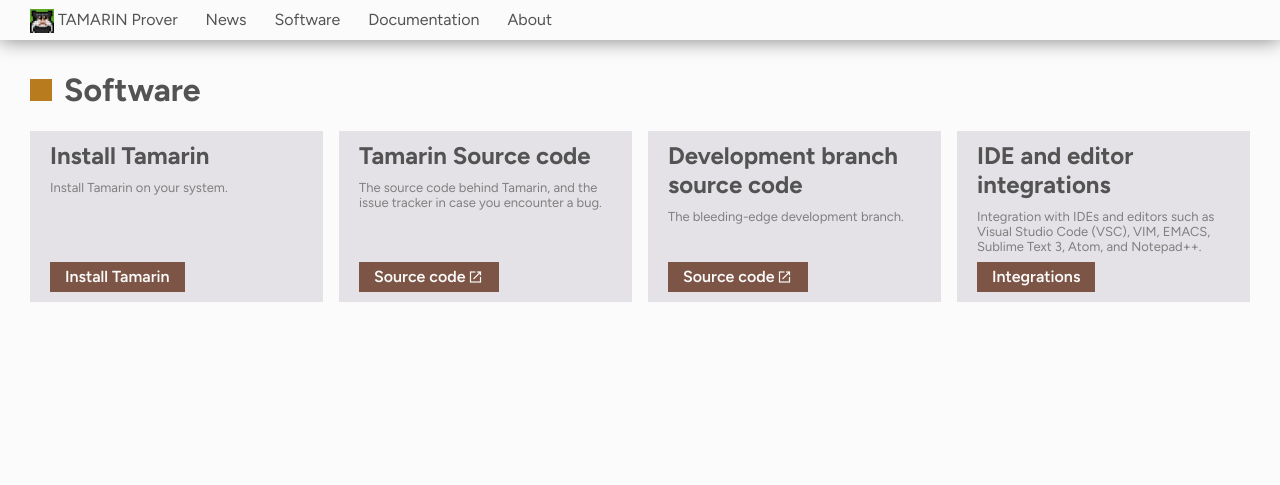
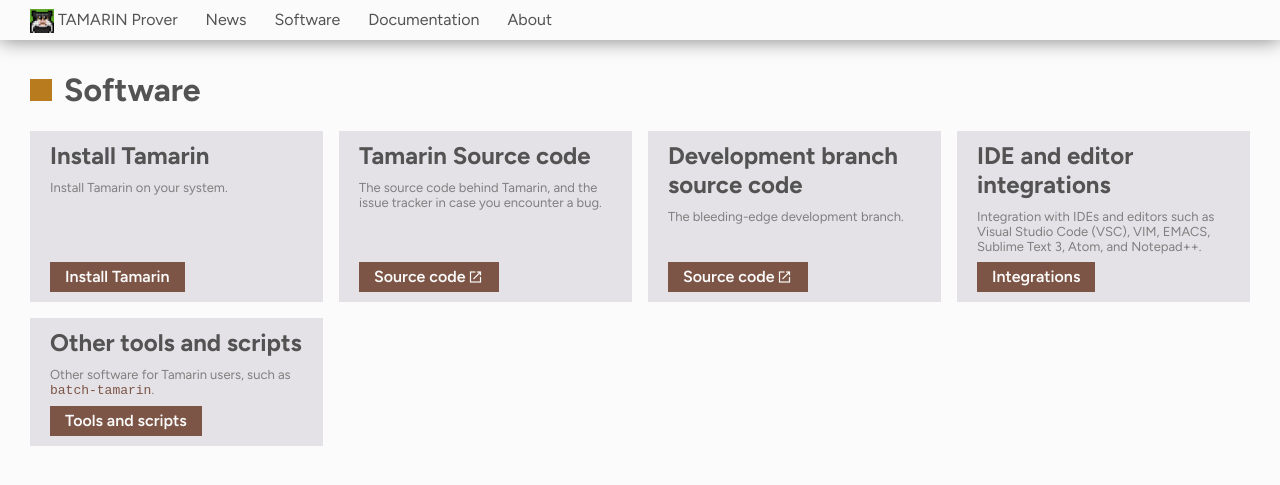
Before and after one commit to tamarin-prover/tamarin-prover.github.io, a Jekyll site: the page built from software.html, in a window 1280 px wide. Shown: the top 485 px of the page. Built offline with Jekyll 4.4.1, drawn with Linux system fonts in a browser that asks for light colours.

Commit message:
Added "tools and scripts" webpage.

```diff
--- a/software.html
+++ b/software.html
@@ -68,9 +68,21 @@
                 </div>
             </div>
 
+        <li class="docubox">
+            <div class="col-two">
+                <div class="col-two-top">
+
+                    <h2>Other tools and scripts</h2>
+                    <p>Other software for Tamarin users, such as <code>batch-tamarin</code>.</p>
+                </div>
+                <div class="col-two-bottom">
+
+                    <a href="/tools-and-scripts.html"
+                        class="button">Tools and scripts</a>
+                </div>
+            </div>
+
         </li>
-
-        <!-- TODO page for "other tools and scripts" -->
 
     </ol>
 </div>
```
Also changed, not shown: tools-and-scripts.md (added, +14 -0 lines).
